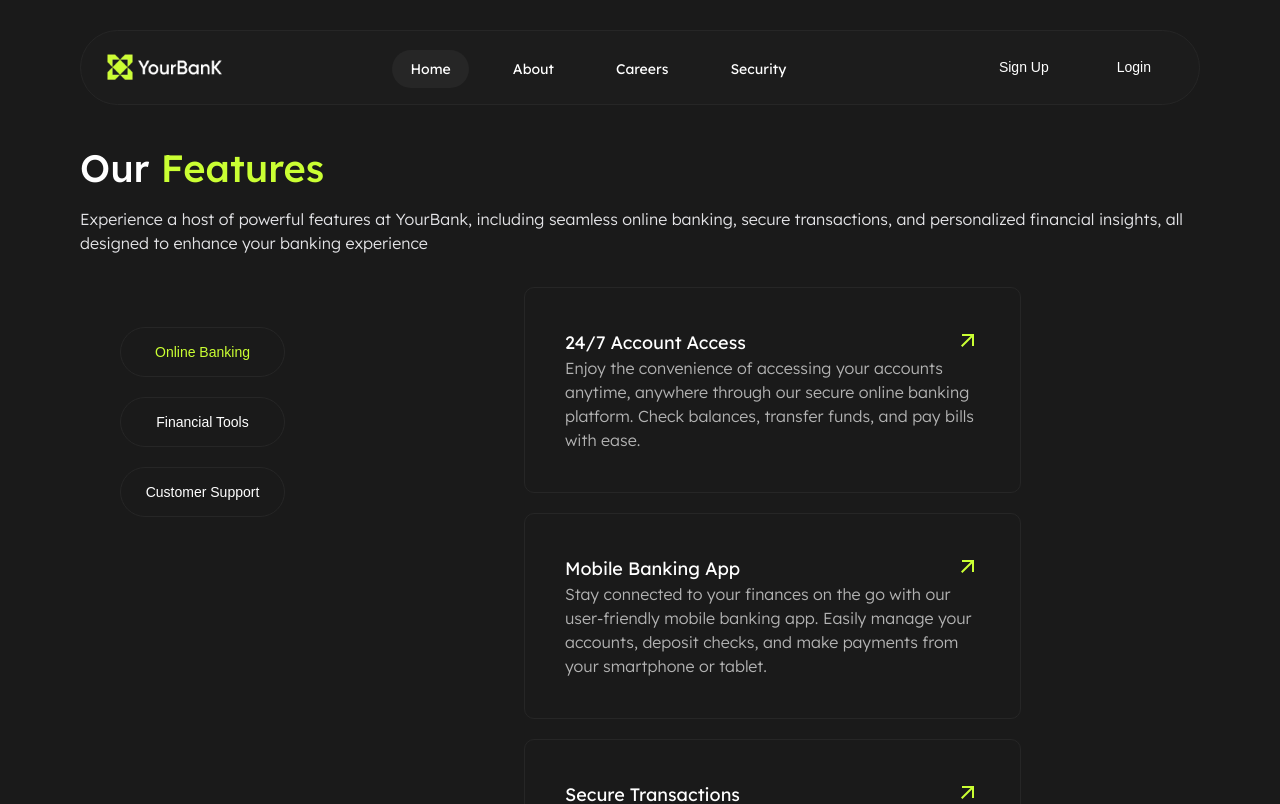
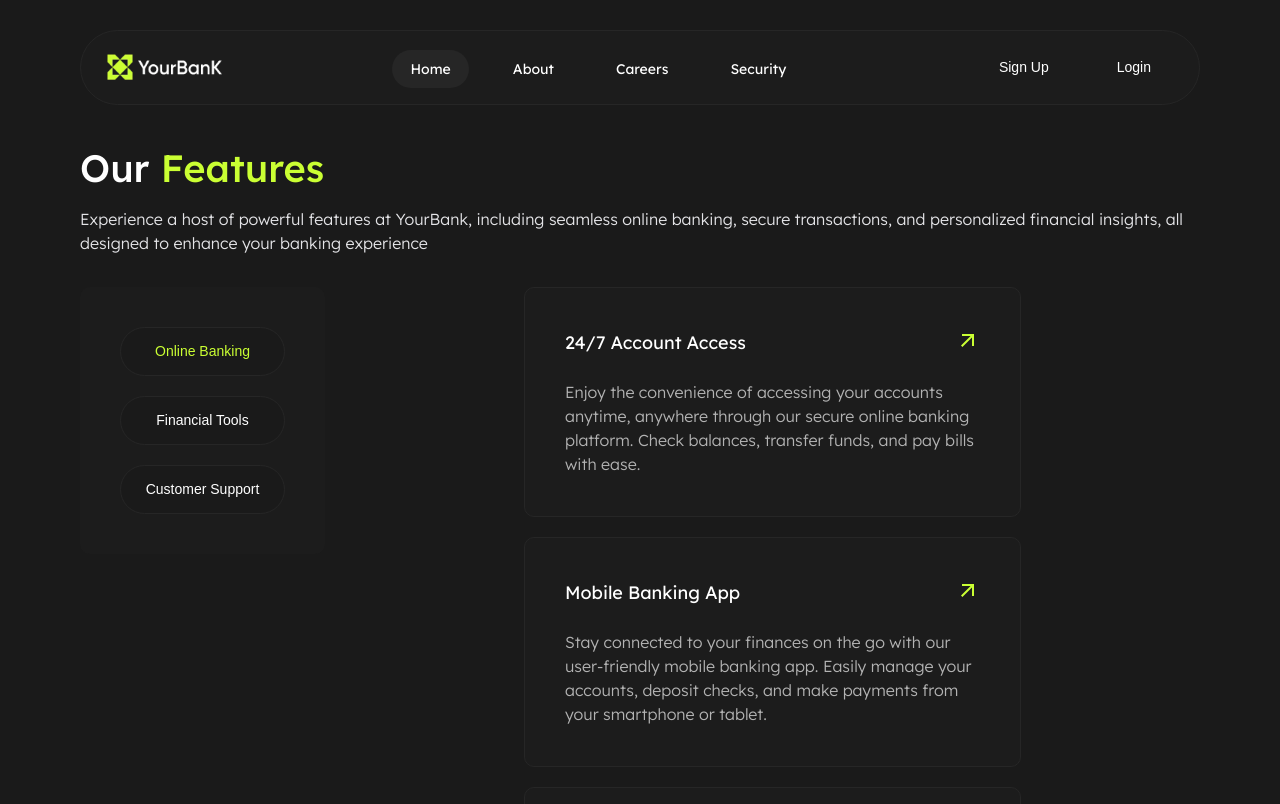
Before and after one commit to shaza-alkheder/YourBanK, a React (Vite) app: page / in a window 1280 px wide. Shown: the top 804 px of the page. Built offline with nearby package versions, Linux system fonts and the light colour scheme; a web font is replaced by a local one.

Commit message:
add some style to card in our features section

```diff
--- a/src/components/Sections/OurFeatures/OurFeatures.css
+++ b/src/components/Sections/OurFeatures/OurFeatures.css
@@ -4,8 +4,10 @@
         display: flex;
         gap: 20px;
         .O-A-box{
+            height: 267px;
             padding: 40px;
-            background: none;
+            background-color: var(--yb-color-dark-2);
+            border-radius: 10px;
             display: flex;
             flex-direction: column;
             gap: 20px;
@@ -38,12 +40,14 @@
     display: flex;
     justify-content: space-between;
     align-items: center;
+    margin-bottom: 24px;
 }
 
 .O-A-cardFeaturesStyle{
     max-width: 497px;
     padding: 40px;
     border: 1px solid var(--yb-color-dark-3);
+    background-color: var(--yb-color-dark-2);
     border-radius: 10px;
     svg{
         color: var(--yb-color-primary);
@@ -79,6 +83,7 @@
             align-items: center;
             .O-A-box{
                 width: 366px;
+                height: 95px;
                 padding: 20px;
                 flex-direction: row;
                 overflow-x: auto;
```
